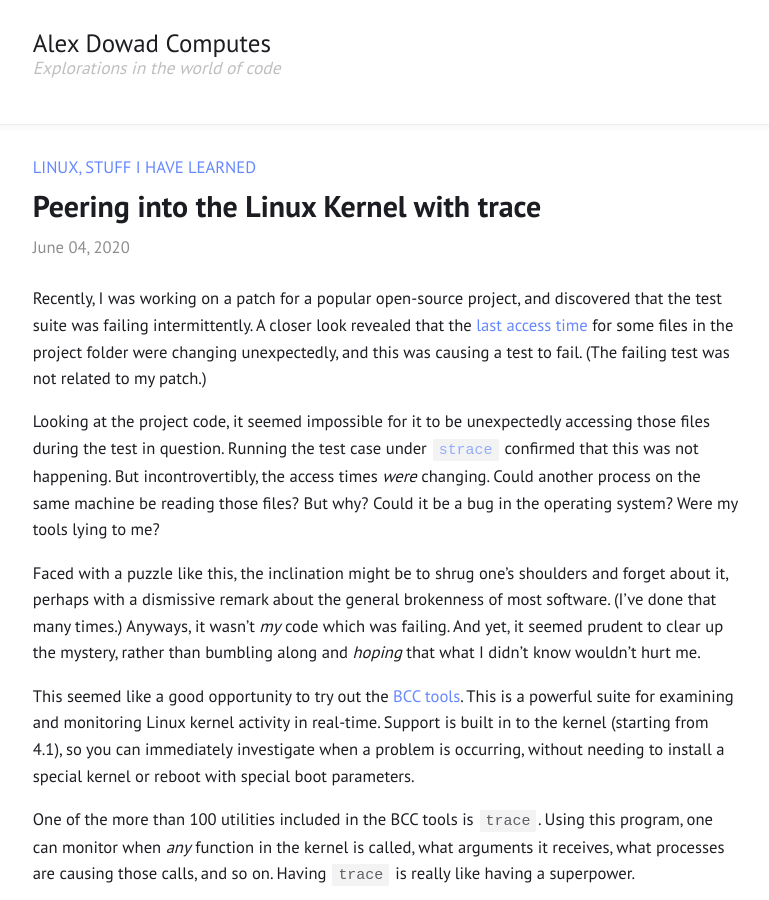
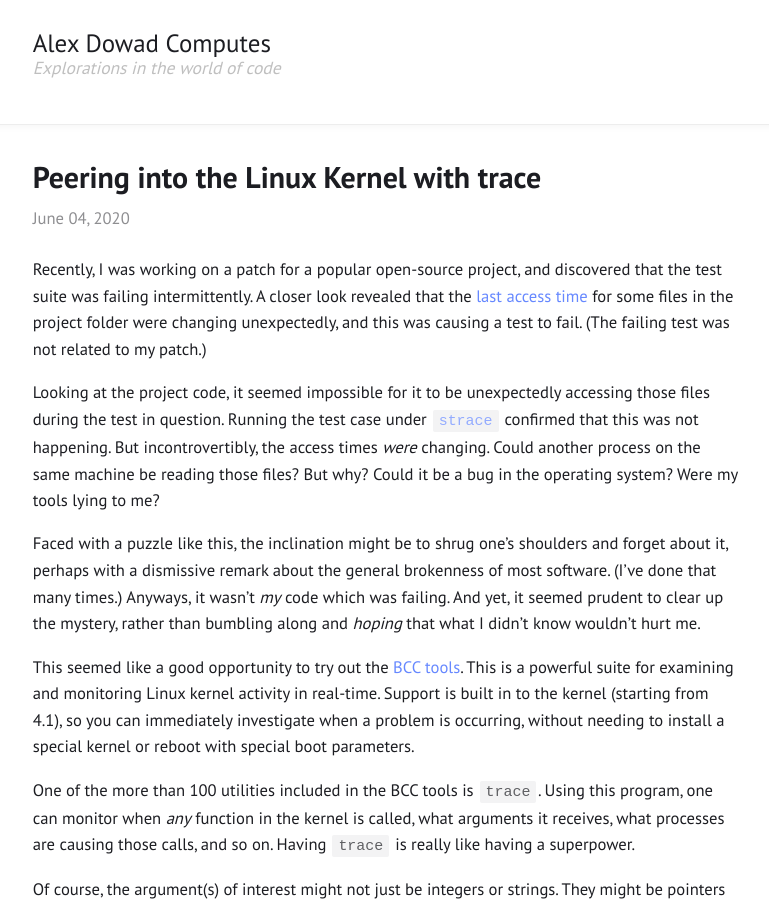
Before and after one commit to alexdowad/alexdowad.github.io, a Jekyll site: the page built from _posts/2020-06-04-peering-in-the-kernel-with-trace.markdown, in a window 1280 px wide and 900 px high. Shown: the whole window, without its empty margins (254-1023 px from the left). Built offline with Jekyll 4.4.1, drawn with Linux system fonts in a browser that asks for light colours.

Commit message:
Don't show categories at top of each post

```diff
--- a/_includes/meta.html
+++ b/_includes/meta.html
@@ -1,7 +1,4 @@
 <header>
-  {% if include.post.categories.size > 0 and include.preview != true %}
-    <div class="categories">{{ include.post.categories | join: ", "  | upcase }}</div>
-  {% endif %}
   <h1><a href="{{ include.post.url | relative_url }}">{{ include.post.title }}</a></h1>
   {%- assign date_format = site.date_format | default: "%B %d, %Y" -%}
   <time datetime="{{ include.post.date | date_to_xmlschema }}">{{ include.post.date | date: date_format }}</time>
```
